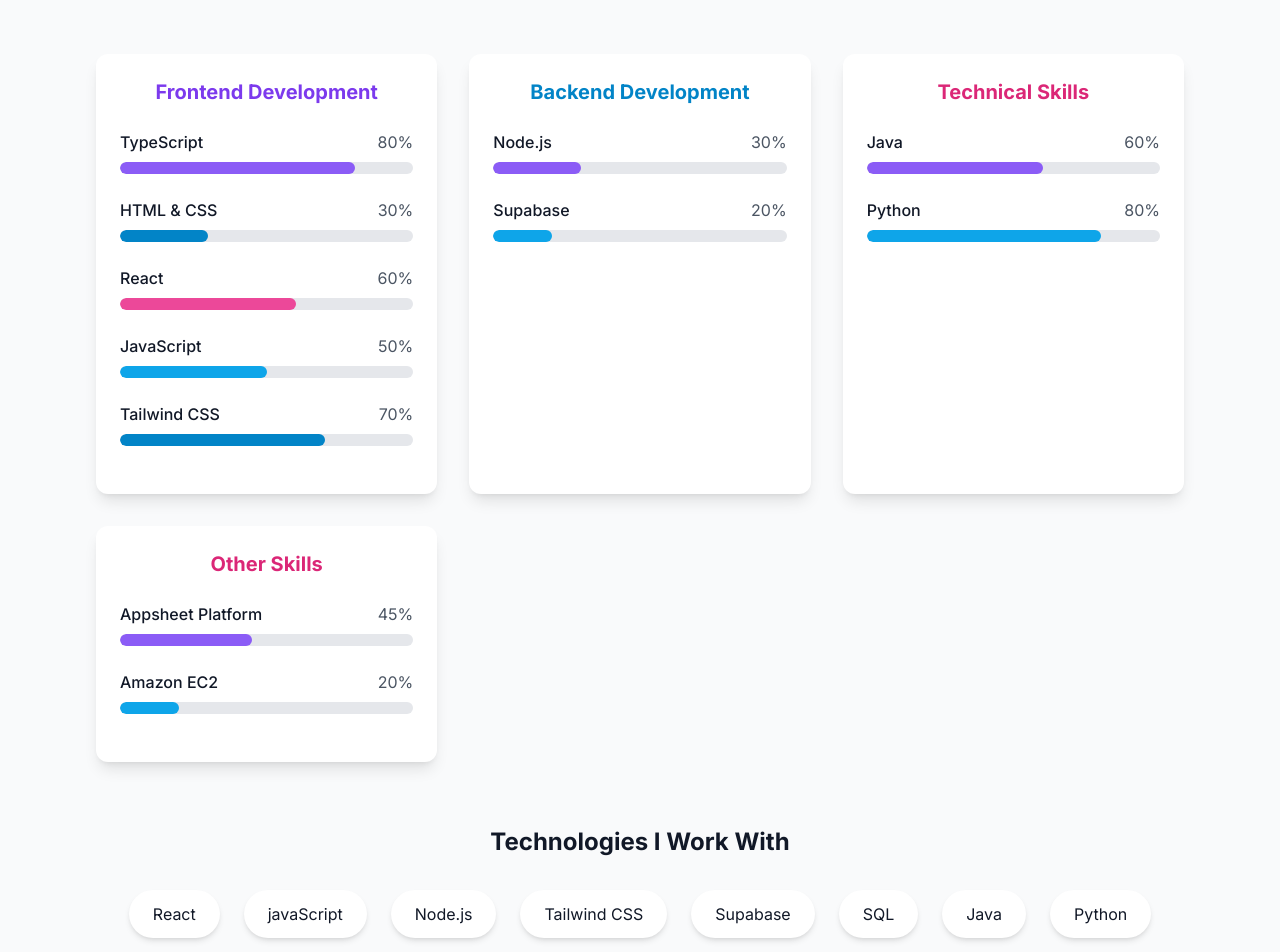
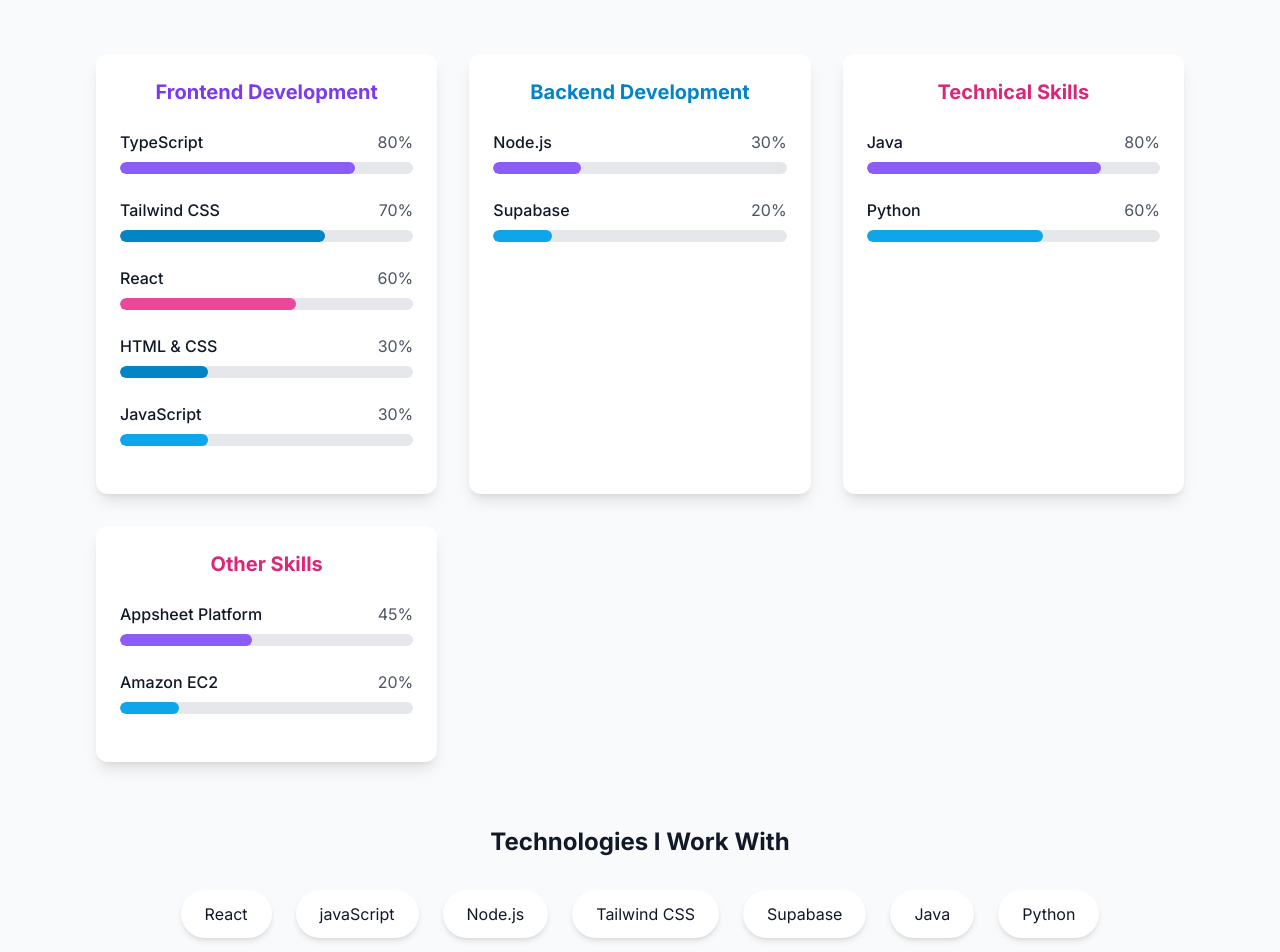
Before and after one commit to pranneeth-1511/portfolio-website, a React (Vite) app: page / in a window 1280 px wide. Shown: the part 5600-6552 px from the top of the page. Built offline with nearby package versions, Linux system fonts and the light colour scheme.

Commit message:
minor adjustments

```diff
--- a/src/components/Experience/Experience.tsx
+++ b/src/components/Experience/Experience.tsx
@@ -53,7 +53,7 @@ const Experience: React.FC = () => {
       id: 3,
       title: 'Bachelor of Technology in Computer Science and Business Systems',
       company: 'KPR Institute of Engineering and Technology',
-      period: '2022 - 2024',
+      period: '2022 - 2026',
       description:'CGPA: 7.1',
       type: 'education',
     },
--- a/src/components/Footer/Footer.tsx
+++ b/src/components/Footer/Footer.tsx
@@ -11,13 +11,10 @@ const Footer: React.FC = () => {
             <a href="#home" className="text-2xl font-bold gradient-text">
               Pranneeth D K
             </a>
-            <p className="text-gray-600 dark:text-gray-400 mt-2">
-              Creating beautiful digital experiences.
-            </p>
           </div>
           <div className="text-center md:text-right">
             <p className="text-gray-600 dark:text-gray-400">
-              © 2023 - {currentYear} Pranneeth D K. All rights reserved.
+              © 2023 - {currentYear}. All rights reserved.
             </p>
           </div>
         </div>
--- a/src/components/Skills/Skills.tsx
+++ b/src/components/Skills/Skills.tsx
@@ -16,10 +16,10 @@ const Skills: React.FC = () => {
 
   const frontendSkills: Skill[] = [
     { name: 'TypeScript', level: 80, color: 'bg-primary-500' },
+    { name: 'Tailwind CSS', level: 70, color: 'bg-secondary-600' },
+    { name: 'React', level: 60, color: 'bg-accent-500' },
     { name: 'HTML & CSS', level: 30, color: 'bg-secondary-600' },
-    { name: 'React', level: 60, color: 'bg-accent-500' },
-    { name: 'JavaScript', level: 50, color: 'bg-secondary-500' },
-    { name: 'Tailwind CSS', level: 70, color: 'bg-secondary-600' },
+    { name: 'JavaScript', level: 30, color: 'bg-secondary-500' },
   ];
 
   const backendSkills: Skill[] = [
@@ -28,8 +28,8 @@ const Skills: React.FC = () => {
   ];
 
   const technicalSkills: Skill[] = [
-    { name: 'Java', level: 60, color: 'bg-primary-500' },
-    { name: 'Python', level: 80, color: 'bg-secondary-500' },
+    { name: 'Java', level: 80, color: 'bg-primary-500' },
+    { name: 'Python', level: 60, color: 'bg-secondary-500' },
   ];
 
   const otherSkills: Skill[] = [
@@ -149,7 +149,6 @@ const Skills: React.FC = () => {
               <SkillBar key={skill.name} skill={skill} />
             ))}
           </motion.div>
-
         </div>
 
         <motion.div
@@ -166,14 +165,13 @@ const Skills: React.FC = () => {
               'Node.js',
               'Tailwind CSS',
               'Supabase',
-              'SQL',
               'Java',
               'Python',
               'Autodesk Fusion 360',
               'Git & Github',
-              'AWS',
+              'AWS-EC2',
               'CI/CD Pipelines',
-              'unix/Linux Environment',
+              'Unix/Linux Environment',
               'Appsheet (Low-code Platform)',
             ].map((tech) => (
               <div
```
